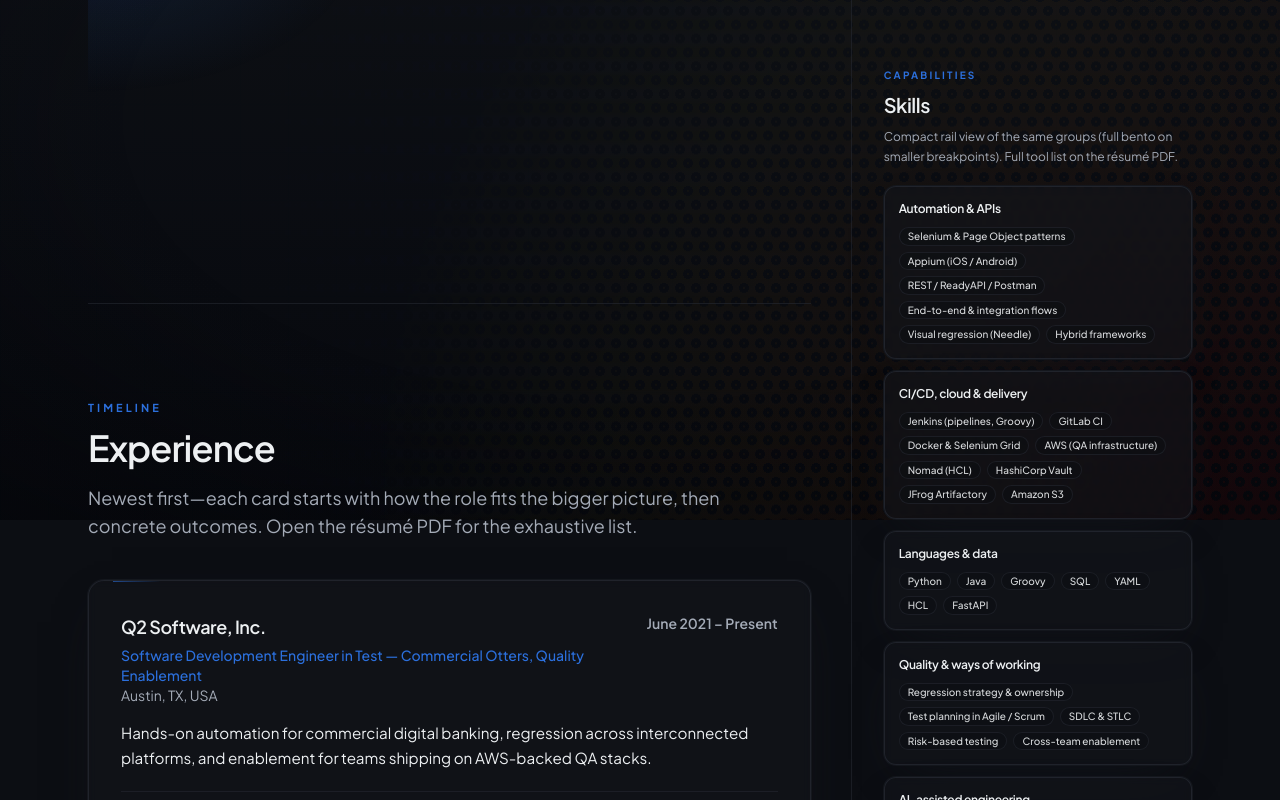
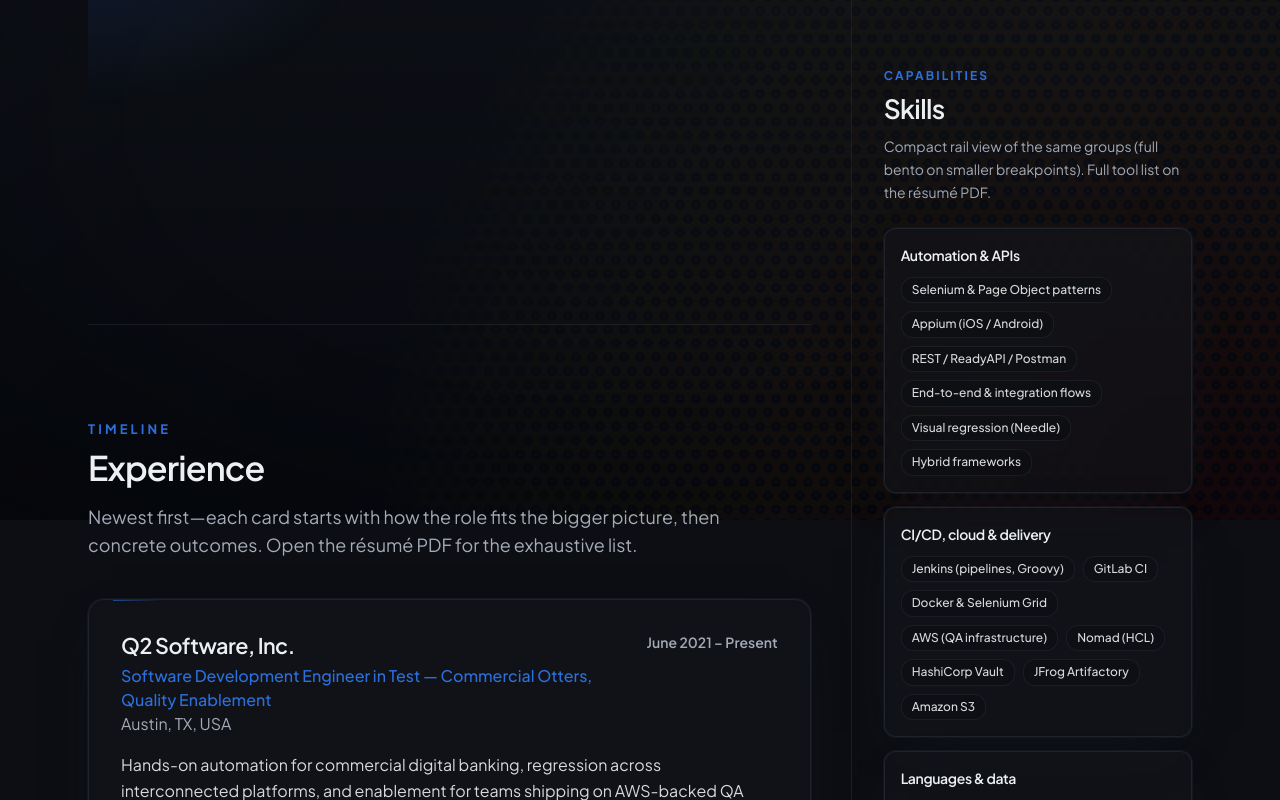
Before and after one commit to anudeepthota/anudeepthota.github.io, a React (Vite) app: page / in a window 1280 px wide. Shown: the part 280-1080 px from the top of the page. Built offline with nearby package versions, Linux system fonts and the light colour scheme.

Commit message:
Typography: larger rail skills, hero strip, sections, experience, nav
Made-with: Cursor

```diff
--- a/src/components/Nav.tsx
+++ b/src/components/Nav.tsx
@@ -24,7 +24,7 @@ export function Nav() {
             <li key={link.label}>
               <a
                 href={link.href}
-                className="rounded-lg px-3 py-2 text-sm font-medium text-muted-foreground transition-colors duration-200 ease-out hover:bg-white/[0.04] hover:text-foreground"
+                className="rounded-lg px-3 py-2 text-[0.9375rem] font-medium text-muted-foreground transition-colors duration-200 ease-out hover:bg-white/[0.04] hover:text-foreground sm:text-base"
               >
                 {link.label}
               </a>
@@ -59,7 +59,7 @@ export function Nav() {
               <li key={`${link.label}-mobile`}>
                 <a
                   href={href}
-                  className="block rounded-lg px-3 py-2.5 text-sm font-medium text-foreground transition-colors hover:bg-white/[0.05]"
+                  className="block rounded-lg px-3 py-2.5 text-base font-medium text-foreground transition-colors hover:bg-white/[0.05]"
                   onClick={() => setOpen(false)}
                 >
                   {link.label}
--- a/src/components/Section.tsx
+++ b/src/components/Section.tsx
@@ -36,15 +36,15 @@ export function Section({
         <Reveal>
           <div className="mb-9 max-w-2xl sm:mb-10">
             {eyebrow ? (
-              <p className="mb-3 text-[11px] font-bold uppercase tracking-[0.28em] text-accent">
+              <p className="mb-3 text-xs font-bold uppercase tracking-[0.24em] text-accent sm:text-[0.8125rem]">
                 {eyebrow}
               </p>
             ) : null}
-            <h2 className="text-display-sm font-semibold tracking-tight text-foreground sm:text-4xl sm:leading-[1.12]">
+            <h2 className="text-display-sm font-semibold tracking-tight text-foreground sm:text-[2.125rem] sm:leading-[1.12]">
               {title}
             </h2>
             {description ? (
-              <p className="mt-4 text-base leading-relaxed text-muted-foreground sm:text-lg">
+              <p className="mt-4 text-[1.0625rem] leading-relaxed text-muted-foreground sm:text-lg">
                 {description}
               </p>
             ) : null}
--- a/src/sections/Experience.tsx
+++ b/src/sections/Experience.tsx
@@ -18,18 +18,20 @@ export function Experience() {
               <div className="absolute left-6 top-0 hidden h-px w-12 bg-gradient-to-r from-accent/60 to-transparent sm:block" />
               <div className="flex flex-col gap-2 sm:flex-row sm:items-start sm:justify-between">
                 <div>
-                  <h3 className="text-lg font-semibold tracking-tight text-foreground">{job.company}</h3>
-                  <p className="mt-1 text-sm font-medium text-accent">{job.role}</p>
-                  <p className="text-sm text-muted-foreground">{job.location}</p>
+                  <h3 className="text-xl font-semibold tracking-tight text-foreground sm:text-[1.35rem]">
+                    {job.company}
+                  </h3>
+                  <p className="mt-1 text-base font-medium text-accent">{job.role}</p>
+                  <p className="text-base text-muted-foreground">{job.location}</p>
                 </div>
                 <p className="shrink-0 text-xs font-semibold uppercase tracking-wider text-muted-foreground sm:text-sm sm:normal-case sm:tracking-normal">
                   {job.dates}
                 </p>
               </div>
               {job.blurb ? (
-                <p className="mt-4 text-sm leading-relaxed text-foreground/88 sm:text-[0.95rem]">{job.blurb}</p>
+                <p className="mt-4 text-base leading-relaxed text-foreground/90">{job.blurb}</p>
               ) : null}
-              <ul className="mt-5 space-y-2.5 border-t border-border/60 pt-5 text-sm leading-relaxed text-muted-foreground">
+              <ul className="mt-5 space-y-2.5 border-t border-border/60 pt-5 text-base leading-relaxed text-muted-foreground">
                 {job.highlights.map((h, idx) => (
                   <li key={`${job.dates}-${idx}`} className="flex gap-3">
                     <span
--- a/src/sections/Hero.tsx
+++ b/src/sections/Hero.tsx
@@ -50,7 +50,7 @@ export function Hero() {
             {person.title}
           </motion.p>
           <motion.p
-            className="mt-3 max-w-xl text-[0.95rem] leading-relaxed text-muted-foreground sm:text-base"
+            className="mt-3 max-w-xl text-base leading-relaxed text-muted-foreground sm:text-[1.0625rem]"
             initial={reduced ? undefined : { opacity: 0, y: 16 }}
             animate={reduced ? undefined : { opacity: 1, y: 0 }}
             transition={{ ...transition, delay: reduced ? 0 : 0.22 }}
@@ -70,8 +70,10 @@ export function Hero() {
                 key={row.label}
                 className="min-w-0 border-border/40 pb-2 last:border-0 last:pb-0 sm:border-b-0 sm:border-r sm:pb-0 sm:pr-4 last:sm:border-r-0 last:sm:pr-0"
               >
-                <p className="text-[10px] font-bold uppercase tracking-[0.2em] text-muted-foreground">{row.label}</p>
-                <p className="mt-1 text-sm font-medium leading-snug text-foreground">{row.value}</p>
+                <p className="text-[11px] font-bold uppercase tracking-[0.18em] text-muted-foreground sm:text-xs">
+                  {row.label}
+                </p>
+                <p className="mt-1 text-sm font-medium leading-snug text-foreground sm:text-base">{row.value}</p>
               </div>
             ))}
           </motion.div>
--- a/src/sections/Skills.tsx
+++ b/src/sections/Skills.tsx
@@ -22,29 +22,32 @@ type SkillsProps = {
 export function Skills({ variant = 'full', containWidth }: SkillsProps) {
   if (variant === 'rail') {
     return (
-      <div className="space-y-5" role="region" aria-labelledby="skills-rail-title">
+      <div className="space-y-6" role="region" aria-labelledby="skills-rail-title">
         <div>
-          <p className="text-[10px] font-bold uppercase tracking-[0.22em] text-accent">
+          <p className="text-xs font-bold uppercase tracking-[0.18em] text-accent">
             Capabilities
           </p>
-          <h2 id="skills-rail-title" className="mt-2 text-xl font-semibold tracking-tight text-foreground">
+          <h2
+            id="skills-rail-title"
+            className="mt-2 text-2xl font-semibold tracking-tight text-foreground sm:text-[1.65rem] sm:leading-tight"
+          >
             Skills
           </h2>
-          <p className="mt-2 text-xs leading-relaxed text-muted-foreground">
+          <p className="mt-2.5 text-sm leading-relaxed text-muted-foreground">
             Compact rail view of the same groups (full bento on smaller breakpoints). Full tool list on
             the résumé PDF.
           </p>
         </div>
-        <div className="space-y-3">
+        <div className="space-y-3.5">
           {skillGroups.map((group, i) => (
             <Reveal key={group.title} delay={i * 0.04}>
-              <div className="rounded-xl border border-border/80 bg-card/50 p-3.5 shadow-card backdrop-blur-sm transition-shadow hover:border-accent/20">
-                <h3 className="text-xs font-semibold tracking-tight text-foreground">{group.title}</h3>
-                <ul className="mt-2.5 flex flex-wrap gap-1.5">
+              <div className="rounded-xl border border-border/80 bg-card/50 p-4 shadow-card backdrop-blur-sm transition-shadow hover:border-accent/20">
+                <h3 className="text-sm font-semibold tracking-tight text-foreground">{group.title}</h3>
+                <ul className="mt-3 flex flex-wrap gap-2">
                   {group.items.map((item) => (
                     <li
                       key={item}
-                      className="rounded-md border border-border/60 bg-background/45 px-2 py-0.5 text-[10px] font-medium leading-tight text-foreground/90"
+                      className="rounded-md border border-border/60 bg-background/45 px-2.5 py-1 text-xs font-medium leading-snug text-foreground/90"
                     >
                       {item}
                     </li>
@@ -74,12 +77,12 @@ export function Skills({ variant = 'full', containWidth }: SkillsProps) {
             className={layouts[i] ?? 'sm:col-span-2 lg:col-span-2'}
           >
             <div className="flex h-full min-h-[130px] flex-col rounded-2xl border border-border/80 bg-card/50 p-6 shadow-card backdrop-blur-sm transition-shadow duration-300 hover:shadow-glow lg:min-h-0">
-              <h3 className="text-sm font-semibold tracking-tight text-foreground">{group.title}</h3>
+              <h3 className="text-base font-semibold tracking-tight text-foreground">{group.title}</h3>
               <ul className="mt-4 flex flex-wrap content-start gap-2">
                 {group.items.map((item) => (
                   <li
                     key={item}
-                    className="rounded-lg border border-border/60 bg-background/40 px-2.5 py-1 text-[11px] font-medium leading-tight text-foreground/90 sm:text-xs"
+                    className="rounded-lg border border-border/60 bg-background/40 px-3 py-1.5 text-xs font-medium leading-snug text-foreground/90 sm:text-sm"
                   >
                     {item}
                   </li>
```
Also changed, not shown: src/sections/About.tsx (+12 -10 lines).
